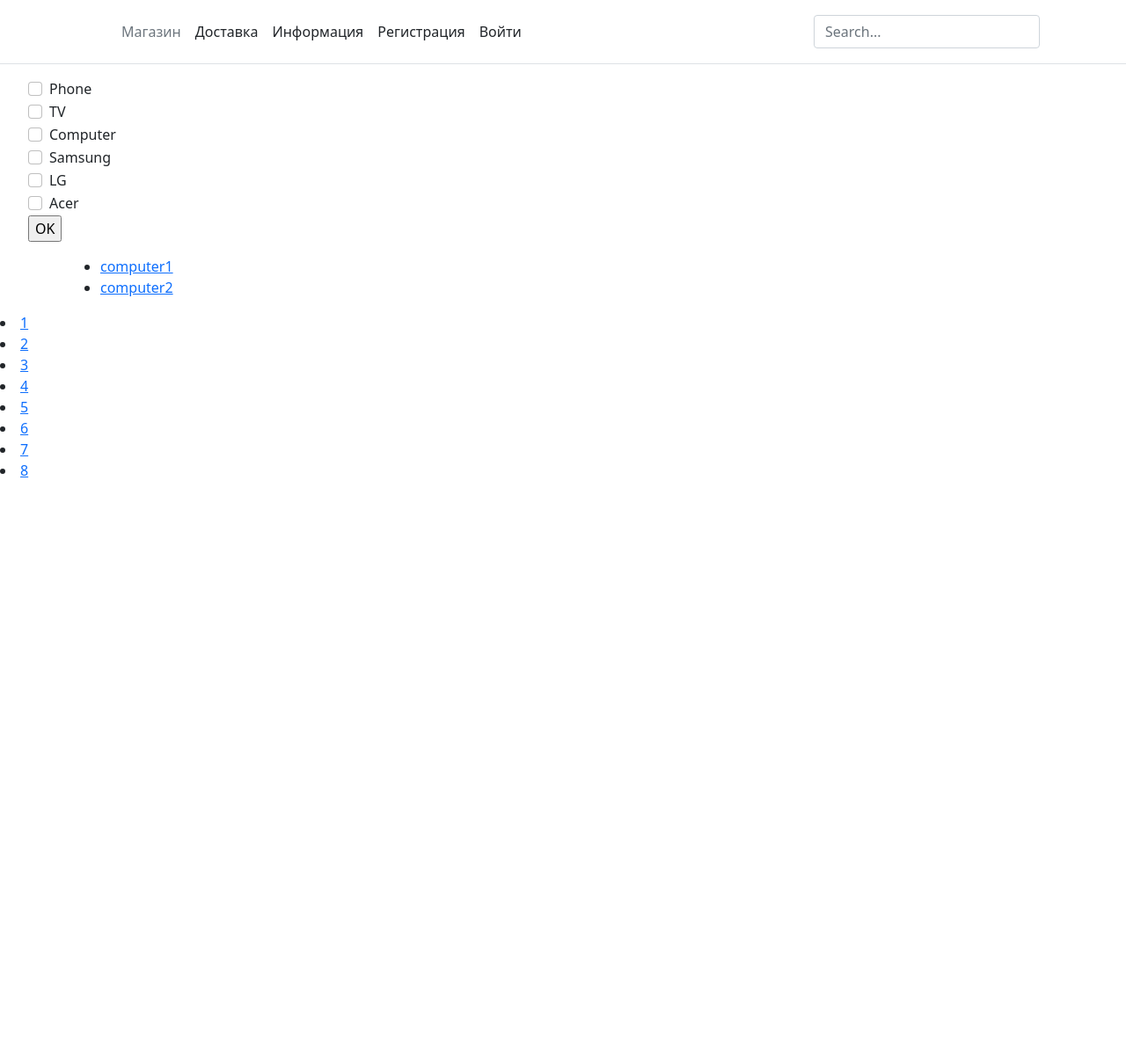
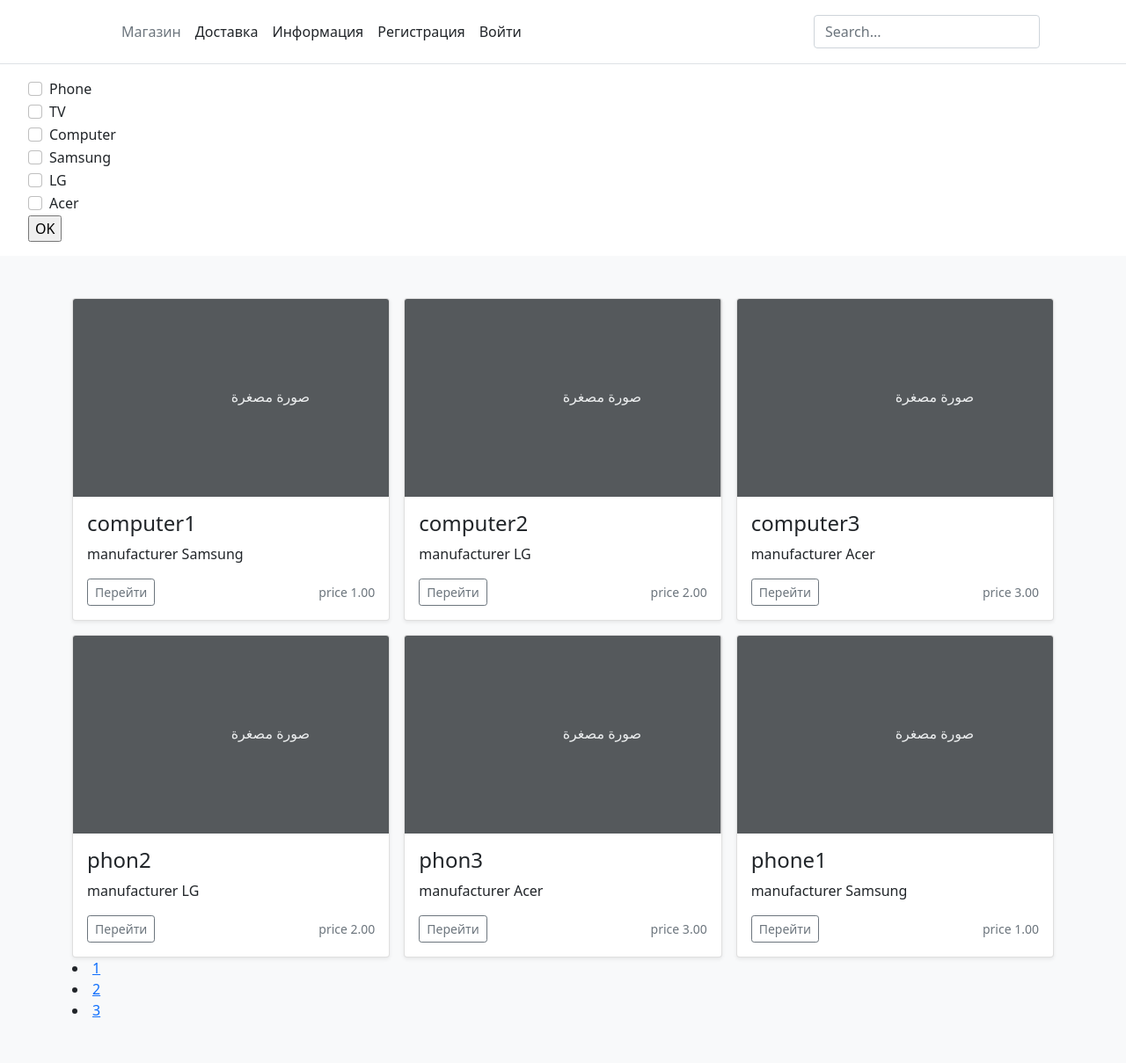
Before and after one commit to varias070/training-store, a Django app: page / in a window 1280 px wide. Shown: the whole page at 88% size. Before the commit the page ends 543 px from the top, so only its background shows below. Run offline with Django 3.2, Linux system fonts and the light colour scheme; data comes from the database, SQL or seed files in the repository; both versions use the stored data as it was after the commit.

Commit message:
git commit

```diff
--- a/store/models.py
+++ b/store/models.py
@@ -20,7 +20,6 @@ class Product(models.Model):
 
     class Meta:
         ordering = ('title',)
-        index_together = (('id'),)
 
 
 class Manufacturer(models.Model):
--- a/store/templates/store/catalog.html
+++ b/store/templates/store/catalog.html
@@ -1,8 +1,9 @@
 {% extends 'store/base.html' %}
 {%load static %}
 {% block content %}
-  <aside>
-      <ul>
+<content>
+    <asside>
+ <ul>
           <form action="{% url 'store:catalog' %}">
               <div class="form-check">
                 <input class="form-check-input" type="checkbox" value="phone" name="type" id="flexCheck1">
@@ -43,12 +44,29 @@
               <input type="submit" value="OK">
           </form>
       </ul>
-  </aside>
-  <main class="page container" id="page">
-    <ul>
-        {% for product in page_obj %}
-        <li><a href="{% url 'store:product' pk=product.pk %}">{{product}}</a></li>
-        {% endfor %}
-    </ul>
-  </main>
+</asside>
+
+    <main>
+    <div class="album py-5 bg-light">
+    <div class="container">
+      <main class="row row-cols-1 row-cols-sm-2 row-cols-md-3 g-3">
+           {% for product in page_obj %}
+        <div class="col">
+          <div class="card shadow-sm">
+            <svg class="bd-placeholder-img card-img-top" width="100%" height="225" xmlns="http://www.w3.org/2000/svg" role="img" aria-label="Placeholder: صورة مصغرة" preserveAspectRatio="xMidYMid slice" focusable="false"><title>Placeholder</title><rect width="100%" height="100%" fill="#55595c"/><text x="50%" y="50%" fill="#eceeef" dy=".3em">صورة مصغرة</text></svg>
+            <div class="card-body">
+              <h4 class="card-text">{{ product.title }}</h4>
+                <p class="card-text">manufacturer {{product.manufacturer}}</p>
+              <div class="d-flex justify-content-between align-items-center">
+                <div class="btn-group">
+                    <a href="{% url 'store:product' pk=product.pk %}" role="button" class="btn btn-sm btn-outline-secondary">Перейти</a>
+                </div>
+                <small class="text-muted">price {{product.price}}</small>
+              </div>
+            </div>
+          </div>
+        </div>
+          {% endfor %}
+      </main>
+</content>
 {% endblock %}
--- a/store/views.py
+++ b/store/views.py
@@ -15,7 +15,7 @@ from .models import OrderItem
 
 
 class Catalog(ListView):
-    paginate_by = 2
+    paginate_by = 6
     model = Product
     context_object_name = 'page_obj'
     template_name = 'store/catalog.html'
@@ -42,14 +42,15 @@ class Catalog(ListView):
 #     # Paginate
 #
 #     paginator = Paginator(products, 3)
-#     # if "type" in response:
+#     # if "type" in request.GET:
 #     #     page_number = request.GET.get('page', 'type')
-#     # if "manufacturer" in response:
+#     # if "manufacturer" in request.GET:
 #     #     page_number = request.GET.get('page', 'manufacturer')
 #     # else:
 #     page_number = request.GET.get('page',)
 #     page_obj = paginator.get_page(page_number)
 #     return render(request, 'store/catalog.html', {'page_obj': page_obj, 'type': type, 'manufacturer': manufacturer})
+
 
 class Searcher(ListView):
     model = Product
@@ -69,6 +70,7 @@ class Searcher(ListView):
 # class ShowProduct(DetailView):
 #     model = Product
 #     template_name = 'store/product.html'
+
 
 def product(request, pk):
     product = get_object_or_404(Product, pk=pk)
@@ -125,6 +127,7 @@ class RegisterUser(CreateView):
         login(self.request, user)
         return redirect('store:catalog')
 
+
 class LoginUser(LoginView):
     form_class = LoginUserForm
     template_name = 'store/login.html'
@@ -137,6 +140,7 @@ def logout_user(request):
     logout(request)
     return redirect('store:catalog')
 
+
 def page_not_found(request, exception):
     return HttpResponseNotFound('<h1>Page not Found</h1>')
 
```
Also changed, not shown: db.sqlite3, store/templates/store/register.html (line endings or trailing spaces).
